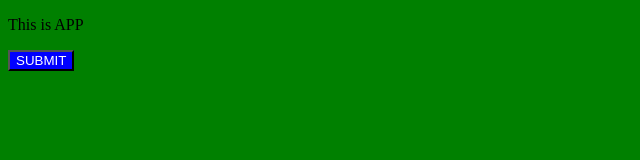
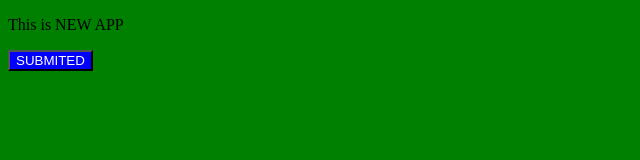
Before and after one commit to bnguyenvan/git-tutorial, a plain HTML site: page index.html in a window 1280 px wide. Shown: the full height of the page, 0-640 px from the left. Drawn offline with Linux system fonts and the light colour scheme.

Commit message:
Update index.html

```diff
--- a/index.html
+++ b/index.html
@@ -9,7 +9,7 @@
         <link rel="stylesheet" href="index2.css">
     </head>
     <body>
-        <p>This is APP</p>
-        <button>SUBMIT</button>
+        <p>This is NEW APP</p>
+        <button>SUBMITED</button>
     </body>
 </html>
```
